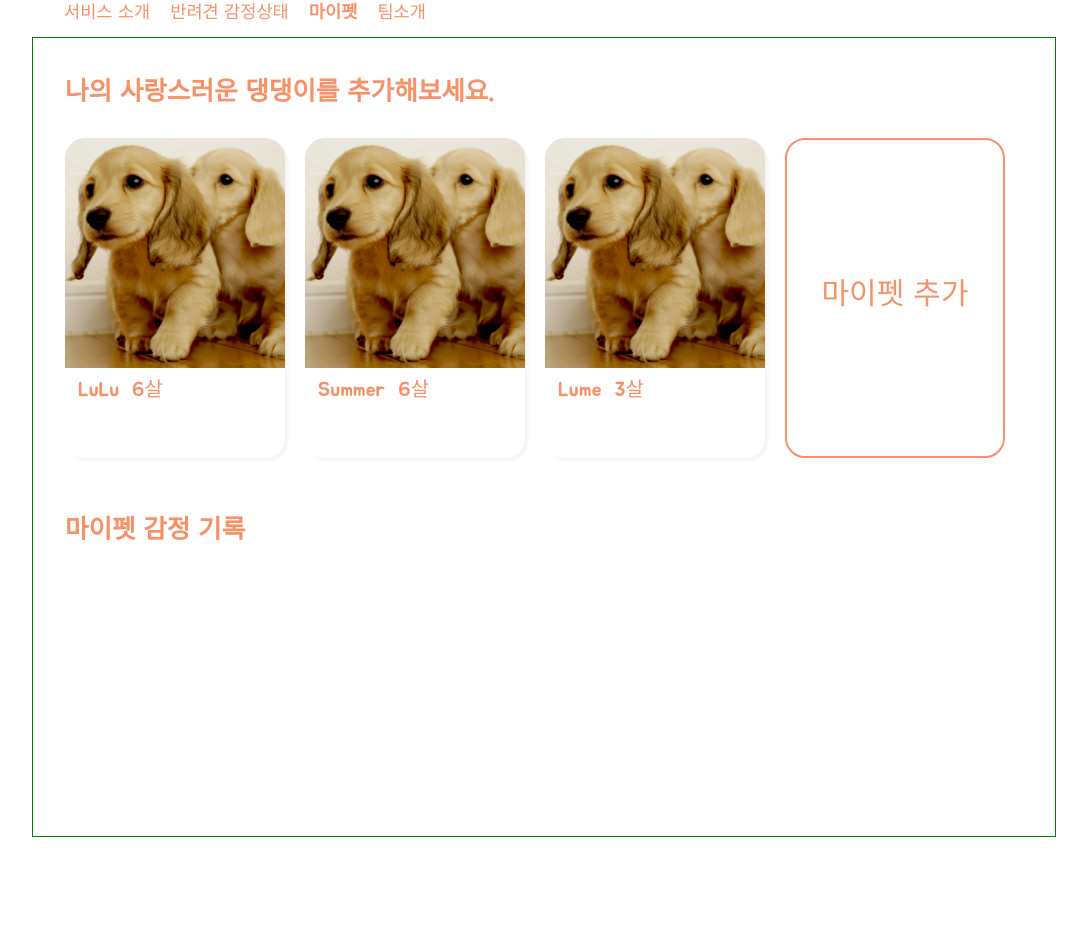
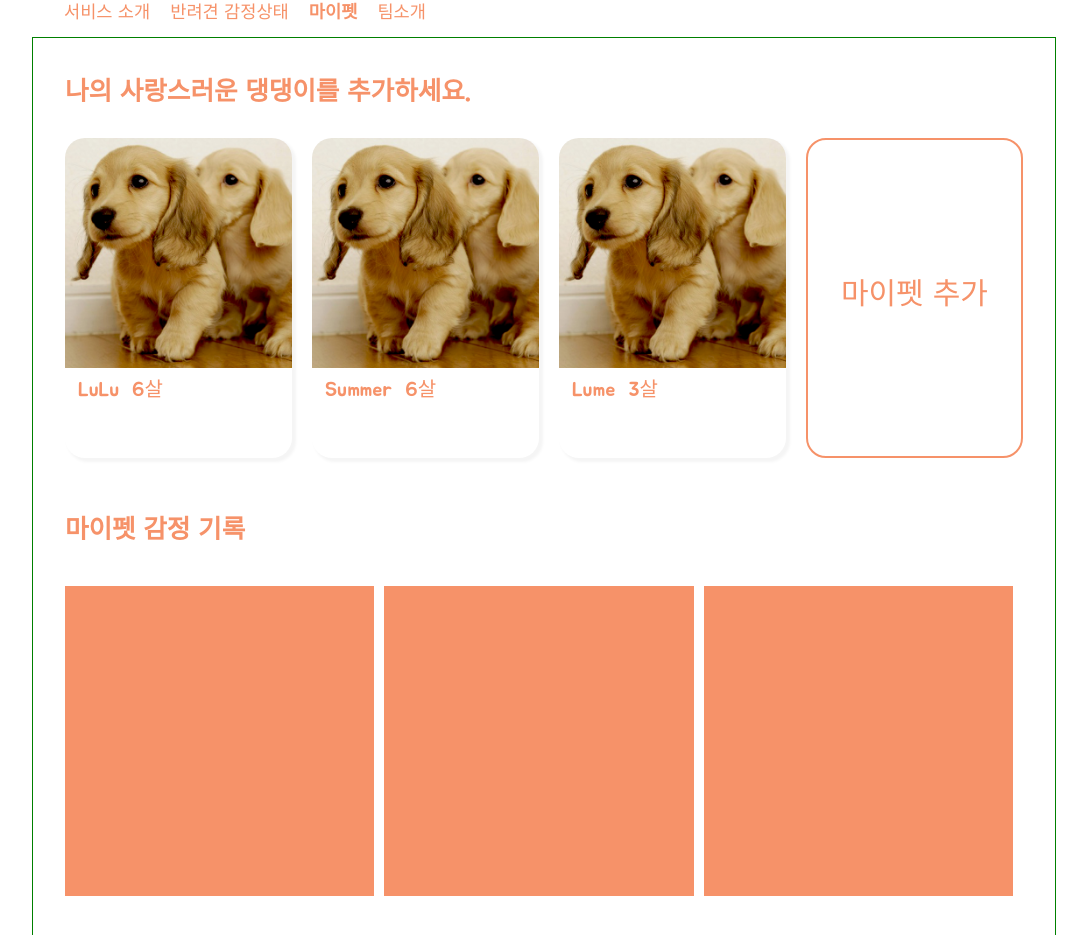
Before and after one commit to CreamDeLaCream/creme-client, a React (Create React App) app: page /mypet in a window 1280 px wide. Shown: the part 75-1010 px from the top of the page, without its empty margins (96-1183 px from the left). Before the commit the page ends 912 px from the top, so only its background shows below. Built offline with nearby package versions, Linux system fonts and the light colour scheme.

Commit message:
[#14] edit : 감정분석 이미지 카드 기능구현중

```diff
--- a/src/pages/MyPet/MyPet.js
+++ b/src/pages/MyPet/MyPet.js
@@ -17,7 +17,7 @@ export const MyPet = () => {
         <img
           alt=""
           src={process.env.PUBLIC_URL + `/Image/dog0.png`}
-          width="220px"
+          width="230px"
           height="230px"
         />
         <span>{cardData.name}</span>
@@ -36,12 +36,12 @@ export const MyPet = () => {
 };
 
 const MyPetCard = styled.div`
-  width: 220px;
+  width: 230px;
   height: 320px;
   cusor: pointer;
   overflow: hidden;
   margin-right: 20px;
-  box-shadow: 3px 3px 3px var(--lightgray);
+  box-shadow: 3px 3px 3px 1px var(--lightgray);
 
   float: left;
 
--- a/src/pages/MyPet/MyPetPage.js
+++ b/src/pages/MyPet/MyPetPage.js
@@ -5,23 +5,31 @@ import styled from 'styled-components';
 import { Header, Navbar, Text, Container } from '../../common/components';
 import { MyPet } from './MyPet';
 import { Plusbutton } from './Plusbutton';
+import Record from './Record';
 
 const IntroPage = () => {
   return (
-    <Container height="100vh">
+    <Container height="200vh">
       <Header />
       <Navbar />
       <Text type="mainTitle" color="main">
-        나의 사랑스러운 댕댕이를 추가해보세요.
+        나의 사랑스러운 댕댕이를 추가하세요.
       </Text>
       <MyPetWrapper>
         <MyPet />
         <Plusbutton />
       </MyPetWrapper>
+
       <RecordWrapper>
         <Text type="mainTitle" color="main" padding-top="30px">
           마이펫 감정 기록
         </Text>
+        {/* <hr /> */}
+        <RecordCardWrapper>
+          <Record />
+          <Record />
+          <Record />
+        </RecordCardWrapper>
       </RecordWrapper>
     </Container>
   );
@@ -37,4 +45,11 @@ const RecordWrapper = styled.div`
   margin-top: 50px;
 `;
 
+const RecordCardWrapper = styled.div`
+  display: flex;
+  flex: 1;
+  flexdirection: row;
+  margin-top: 30px;
+`;
+
 export default IntroPage;
--- a/src/pages/MyPet/Record.js
+++ b/src/pages/MyPet/Record.js
@@ -1,9 +1,29 @@
-import React from 'react'
+import React from 'react';
+import styled from 'styled-components';
 
 const Record = () => {
   return (
-    <div>Record</div>
-  )
-}
+    <RecordCard>
+      <div></div>
+    </RecordCard>
+  );
+};
 
-export default Record
+const RecordCard = styled.div`
+  width: 310px;
+  height: 310px;
+
+  border: 2px solid var(--main);
+  background-color: var(--main);
+
+  margin-top: 10px;
+  margin-right: 10px;
+
+  div {
+    width: 220px;
+    height: 200px;
+    background-color: var(--withe);
+  }
+`;
+
+export default Record;
```
Also changed, not shown: src/pages/MyPet/MyPetWapper.js (deleted, +0 -10 lines).
